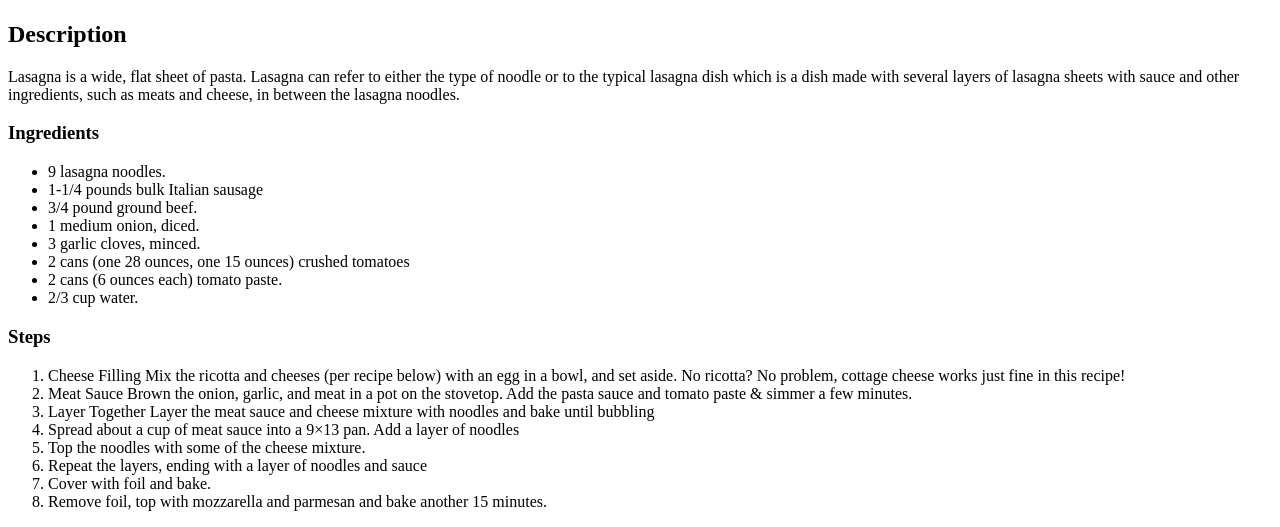
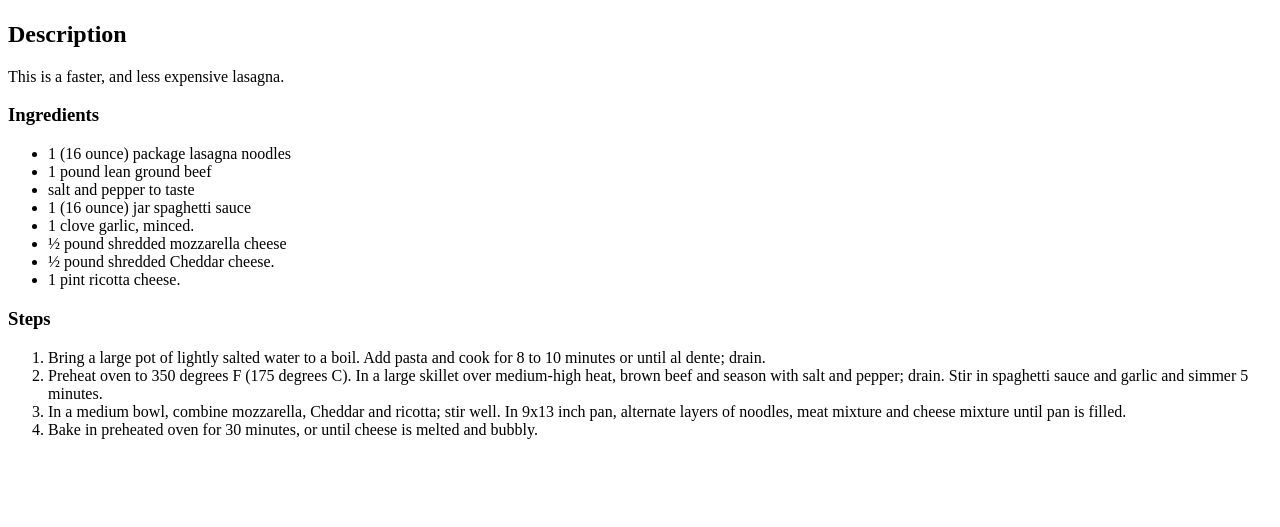
Before and after one commit to AboutMe2/odin-recipes, a plain HTML site: page recipes/lasagna.html in a window 1280 px wide. Shown: the part 383-910 px from the top of the page. After the commit the page ends 838 px from the top, so only its background shows below. Drawn offline with Linux system fonts and the light colour scheme.

Commit message:
Changed the captions

```diff
--- a/recipes/lasagna.html
+++ b/recipes/lasagna.html
@@ -12,30 +12,26 @@
     <img src="https://imagesvc.meredithcorp.io/v3/mm/image?url=https%3A%2F%2Fimages.media-allrecipes.com%2Fuserphotos%2F9396682.jpg&w=891&h=596&c=sc&poi=face&q=60">
 
     <h2>Description</h2>
-    <p>Lasagna is a wide, flat sheet of pasta. Lasagna can refer to either the type of noodle or to the typical lasagna dish which is a dish made with several layers of lasagna sheets with sauce and other ingredients, such as meats and cheese, in between the lasagna noodles.</p>
+    <p>This is a faster, and less expensive lasagna.</p>
 
     <h3>Ingredients</h3>
     <ul>
-        <li>9 lasagna noodles.</li>
-        <li>1-1/4 pounds bulk Italian sausage</li>
-        <li>3/4 pound ground beef.</li>
-        <li>1 medium onion, diced.</li>
-        <li>3 garlic cloves, minced.</li>
-        <li>2 cans (one 28 ounces, one 15 ounces) crushed tomatoes</li>
-        <li>2 cans (6 ounces each) tomato paste.</li>
-        <li>2/3 cup water.</li>
+        <li>1 (16 ounce) package lasagna noodles</li>
+        <li>1 pound lean ground beef</li>
+        <li>salt and pepper to taste</li>
+        <li>1 (16 ounce) jar spaghetti sauce</li>
+        <li>1 clove garlic, minced.</li>
+        <li>½ pound shredded mozzarella cheese</li>
+        <li>½ pound shredded Cheddar cheese.</li>
+        <li>1 pint ricotta cheese.</li>
     </ul>
 
     <h3>Steps</h3>
     <ol>
-        <li>Cheese Filling Mix the ricotta and cheeses (per recipe below) with an egg in a bowl, and set aside. No ricotta? No problem, cottage cheese works just fine in this recipe!</li>
-        <li>Meat Sauce Brown the onion, garlic, and meat in a pot on the stovetop. Add the pasta sauce and tomato paste & simmer a few minutes.</li>
-        <li>Layer Together Layer the meat sauce and cheese mixture with noodles and bake until bubbling</li>
-        <li>Spread about a cup of meat sauce into a 9×13 pan. Add a layer of noodles</li>
-        <li>Top the noodles with some of the cheese mixture.</li>
-        <li>Repeat the layers, ending with a layer of noodles and sauce</li>
-        <li>Cover with foil and bake.</li>
-        <li>Remove foil, top with mozzarella and parmesan and bake another 15 minutes.</li>
+        <li>Bring a large pot of lightly salted water to a boil. Add pasta and cook for 8 to 10 minutes or until al dente; drain.</li>
+        <li>Preheat oven to 350 degrees F (175 degrees C). In a large skillet over medium-high heat, brown beef and season with salt and pepper; drain. Stir in spaghetti sauce and garlic and simmer 5 minutes.</li>
+        <li>In a medium bowl, combine mozzarella, Cheddar and ricotta; stir well. In 9x13 inch pan, alternate layers of noodles, meat mixture and cheese mixture until pan is filled.</li>
+        <li>Bake in preheated oven for 30 minutes, or until cheese is melted and bubbly.</li>
     </ol>
 
 </body>
```
